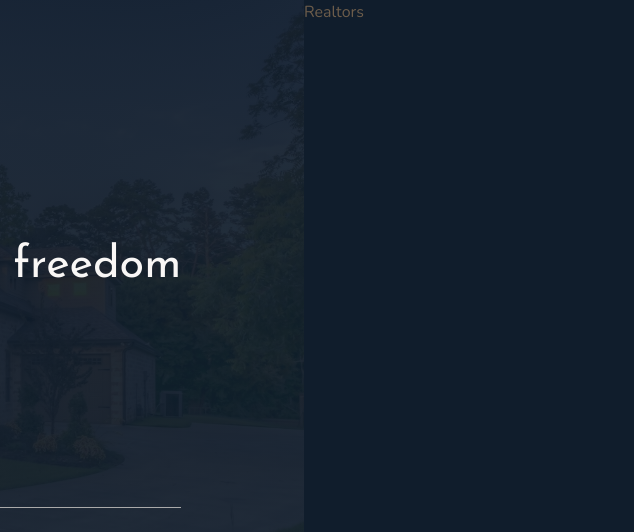
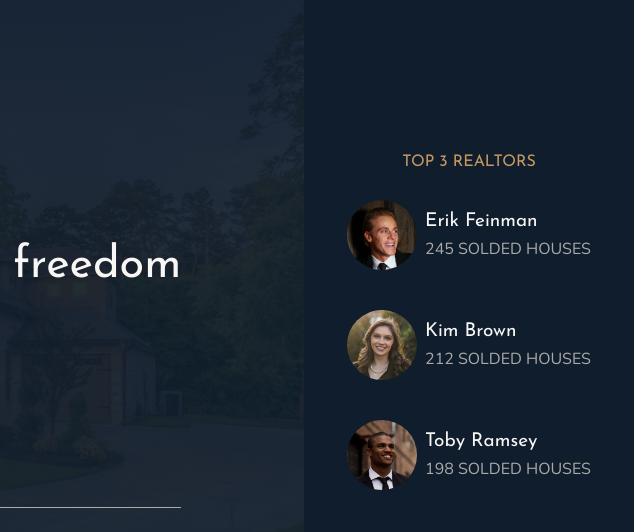
Before and after one commit to diletant93/Nexter, a website: page index.html in a window 1280 px wide. Shown: the top 532 px of the page, 646-1280 px from the left. Drawn offline with nearby package versions, Linux system fonts and the light colour scheme.

Commit message:
realtors section

```diff
--- a/index.html
+++ b/index.html
@@ -35,7 +35,40 @@
                 <img src="img/logo-bi.png" alt="Seen on logo 4" class="header__seenon-logos-img">
             </div>
         </header>
-        <div class="realtors">Realtors</div>
+        <div class="realtors">
+            <h3 class="heading-3">
+                Top 3 realtors
+            </h3>
+            <div class="realtors__list">
+                <img src="img/realtor-1.jpeg" alt="realtor 1" class="realtors__img"/>
+                <div class="realtors__details">
+                    <h4 class="heading-4 heading-4--white   ">
+                        Erik Feinman
+                    </h4>
+                    <p class="realtors__sold">
+                        245 solded houses
+                    </p>
+                </div>
+                <img src="img/realtor-2.jpeg" alt="realtor 1" class="realtors__img"/>
+                <div class="realtors__details">
+                    <h4 class="heading-4 heading-4--white   ">
+                        Kim Brown
+                    </h4>
+                    <p class="realtors__sold">
+                        212 solded houses
+                    </p>
+                </div>
+                <img src="img/realtor-3.jpeg" alt="realtor 1" class="realtors__img"/>
+                <div class="realtors__details">
+                    <h4 class="heading-4 heading-4--white   ">
+                        Toby Ramsey
+                    </h4>
+                    <p class="realtors__sold">
+                        198 solded houses
+                    </p>
+                </div>
+            </div>
+        </div>
         <div class="features">
             <div class="feature">
                 <svg class="feature__icon">
--- /dev/null
+++ b/sass/components/_realtors.scss
@@ -0,0 +1,24 @@
+.realtors {
+    @include Yflex-center-center;
+    gap: 3vh;
+    padding: 3vw;
+    &__list {
+        display: grid;
+        grid-template-columns: auto 1fr;
+        align-items: center;
+        gap:  5vh 1vh;
+    }
+
+    &__img {
+        width: auto;
+        height:7rem;
+        border-radius: 50%;
+    }
+
+    &__details {
+    }
+    &__sold {
+        text-transform: uppercase;
+        color: $color-grey-light-2;
+    }
+}
--- a/sass/main.scss
+++ b/sass/main.scss
@@ -12,6 +12,7 @@
 @import 'components/home';
 @import 'components/nav';
 @import 'components/burger';
+@import 'components/realtors';
 
 @import 'layout/features';
 @import 'layout/footer';
```
Also changed, not shown: css/style.css, 1 other file.
